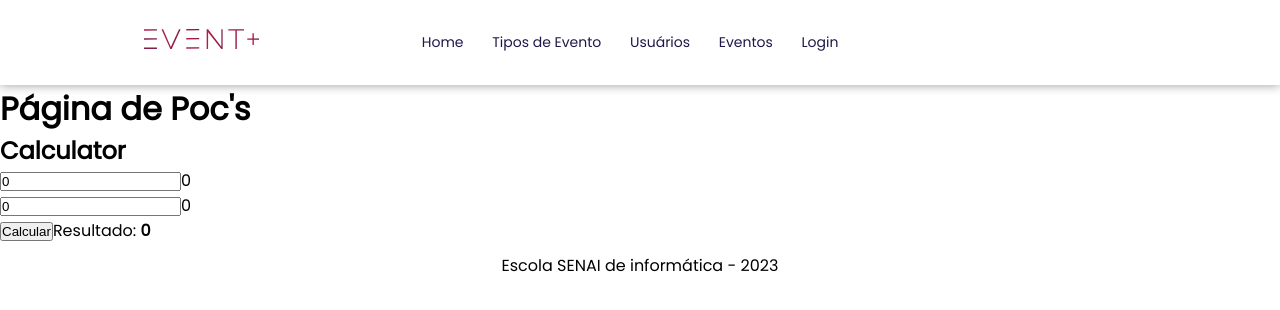
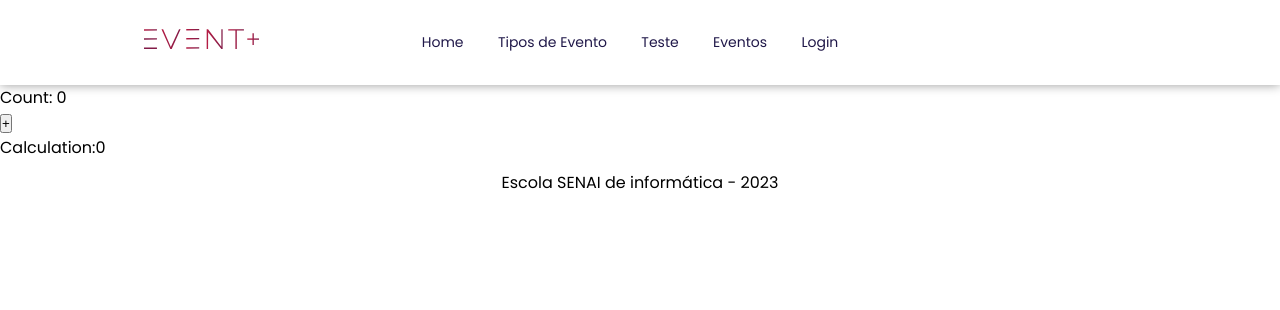
Before and after one commit to G648/Sprint_03-JavaScript, a React (Create React App) app in the folder react/eventplus/: page /teste in a window 1280 px wide. Shown: the top 310 px of the page. Built offline with nearby package versions, Linux system fonts and the light colour scheme.

Commit message:
trabalhando com axios, useEffects, useStates e conectando na API para visualizar os proximos eventos

```diff
--- a/react/eventplus/src/Components/Nav/Nav.jsx
+++ b/react/eventplus/src/Components/Nav/Nav.jsx
@@ -21,9 +21,10 @@ const Nav = ({ exibeNavbar, setExibeNavbar}) => {
             <div className='navbar__items-box'>
                 <Link to="/" className='navbar__item'>Home</Link>
                 <Link to="/tipos-evento" className='navbar__item'>Tipos de Evento</Link>
-                <Link to="/teste" className='navbar__item'>Usuários</Link>
+                <Link to="/teste" className='navbar__item'>Teste</Link>
                 <Link to="/eventos" className='navbar__item'>Eventos</Link>
                 <Link to="/login" className='navbar__item'>Login</Link>
+
             </div>
         </nav>
     );
--- a/react/eventplus/src/Components/NextEvent/NextEvent.jsx
+++ b/react/eventplus/src/Components/NextEvent/NextEvent.jsx
@@ -4,7 +4,7 @@ import './NextEvent.css'
 const NextEvent = ( { title, description, eventDate, idEvent}) => {
 
     function conectar(idEvent) {
-        alert(`Chamar o recurso para conectar: ${idEvent}`)
+        alert(`Chamar o recurso para conectar: ${title}`)
     }
 
     return (
--- a/react/eventplus/src/pages/Home/Home.jsx
+++ b/react/eventplus/src/pages/Home/Home.jsx
@@ -1,5 +1,6 @@
-import React from 'react';
+import React, { useEffect, useState } from 'react';
 import './Home.css'
+
 import Titulo from '../../Components/Titulo/Titulo';
 import Banner from '../../Components/Banner/Banner';
 import Main from '../../Components/Main/Main'
@@ -7,8 +8,29 @@ import VisionSection from '../../Components/VisionSection/VisionSection';
 import ContactSection from '../../Components/ContactSection/ContactSection';
 import NextEvent from '../../Components/NextEvent/NextEvent';
 import Container from '../../Components/Container/Container'
+import axios from 'axios';
 
 const Home = () => {
+
+    const [nextEvents, setNexEvents] = useState([])
+    const urlGet = "https://localhost:7118/api"
+
+    //roda somente na inicialização do componente
+    useEffect(() => {
+        async function getNextEvents() {
+            try {
+                const promise = axios.get(`${urlGet}/Evento/ListarProximos`);
+                const dados = (await promise).data;
+
+                setNexEvents(dados); //atualiza o state
+            } catch (error) {
+                alert("deu erro na API!")
+            }
+
+        }
+        getNextEvents(); //Roda a função
+    }, []);
+
     return (
         <div>
             <Banner />
@@ -19,14 +41,24 @@ const Home = () => {
                     <Titulo titleText={"Próximos eventos"} />
 
                     <div className='events-box'>
-                        <NextEvent
-                            title={"Event C#"}
-                            description={"Evento para aprofundar em c# - Backend"}
-                            eventDate={"21/12/2023"}
-                            idEvent={1}
-                        />
-                        <NextEvent />
-                        <NextEvent />
+
+                        {
+                            nextEvents.map((e) => {
+                                return (
+
+                                    <NextEvent
+                                        //chave unica usada quando utilizamos map
+                                        key={e.idEvento}
+                                        title={e.nomeEvento}
+                                        description={e.descricao}
+                                        eventDate={e.dataEvento}
+                                        idEvent={e.idEvento}
+                                    />
+
+                                );
+                            })
+                        }
+
 
                     </div>
 
--- a/react/eventplus/src/pages/Teste/Teste.jsx
+++ b/react/eventplus/src/pages/Teste/Teste.jsx
@@ -1,20 +1,35 @@
-import React, { useState } from "react";
-import Input from "../../Components/Input/Input";
-import Button from "../../Components/Button/Button"
+import React, { useEffect, useState } from "react";
+// import Input from "../../Components/Input/Input";
+// import Button from "../../Components/Button/Button"
 const Teste = () => {
-    const [n1, setN1] = useState(0);
-    const [n2, setN2] = useState(0);
-    const [total, setTotal] = useState(0);
+    // const [n1, setN1] = useState(0);
+    // const [n2, setN2] = useState(0);
+    // const [total, setTotal] = useState(0);
 
-    function handleCalcular(e) {
-        e.preventDefault();
-        setTotal(parseFloat(n1) + parseFloat(n2));
+    // function handleCalcular(e) {
+    //     e.preventDefault();
+    //     setTotal(parseFloat(n1) + parseFloat(n2));
 
 
-    }
+    // }
+
+    const [count, setCount] = useState(0);
+    const [calculation, setCalculation] = useState(0);
+
+
+    //executa quando o componente for montado
+    //e quando o state count for alterado
+    useEffect(() => {
+        setCalculation(count * 2);
+    }, [count]);
+
     return (
         <div>
-            <h1>Página de Poc's</h1>
+            <p>Count: {count}</p>
+            <button onClick={() => setCount((c) => c + 1)}>+</button>
+            <p>Calculation:{calculation}</p>
+
+            {/* <h1>Página de Poc's</h1>
             <h2>Calculator</h2>
 
             <form action="" onSubmit={handleCalcular}>
@@ -45,7 +60,7 @@ const Teste = () => {
 
                 <span>Resultado: <strong id="res">{total}</strong></span>
 
-            </form>
+            </form> */}
             {/* <p>Valor do N1: {n1}</p>
             <p>Valor do N2: {n2}</p> */}
         </div>
```
